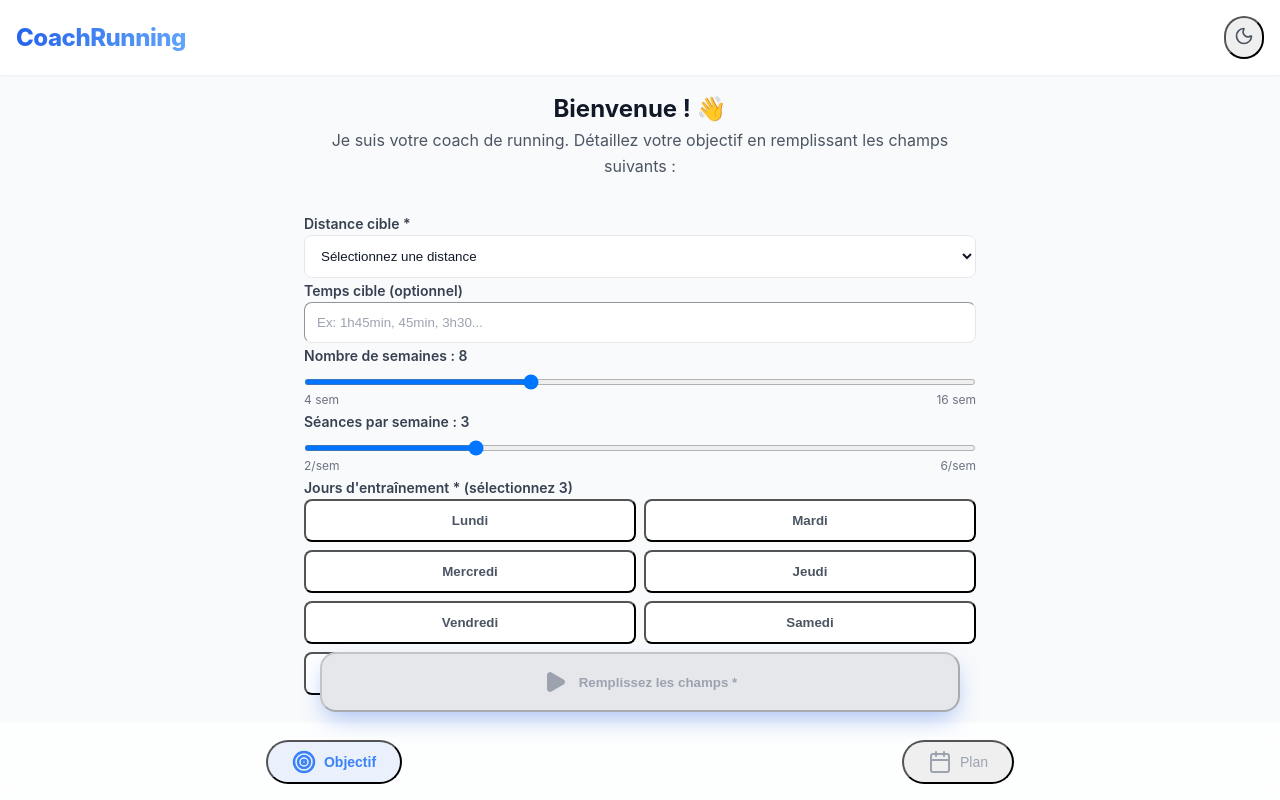
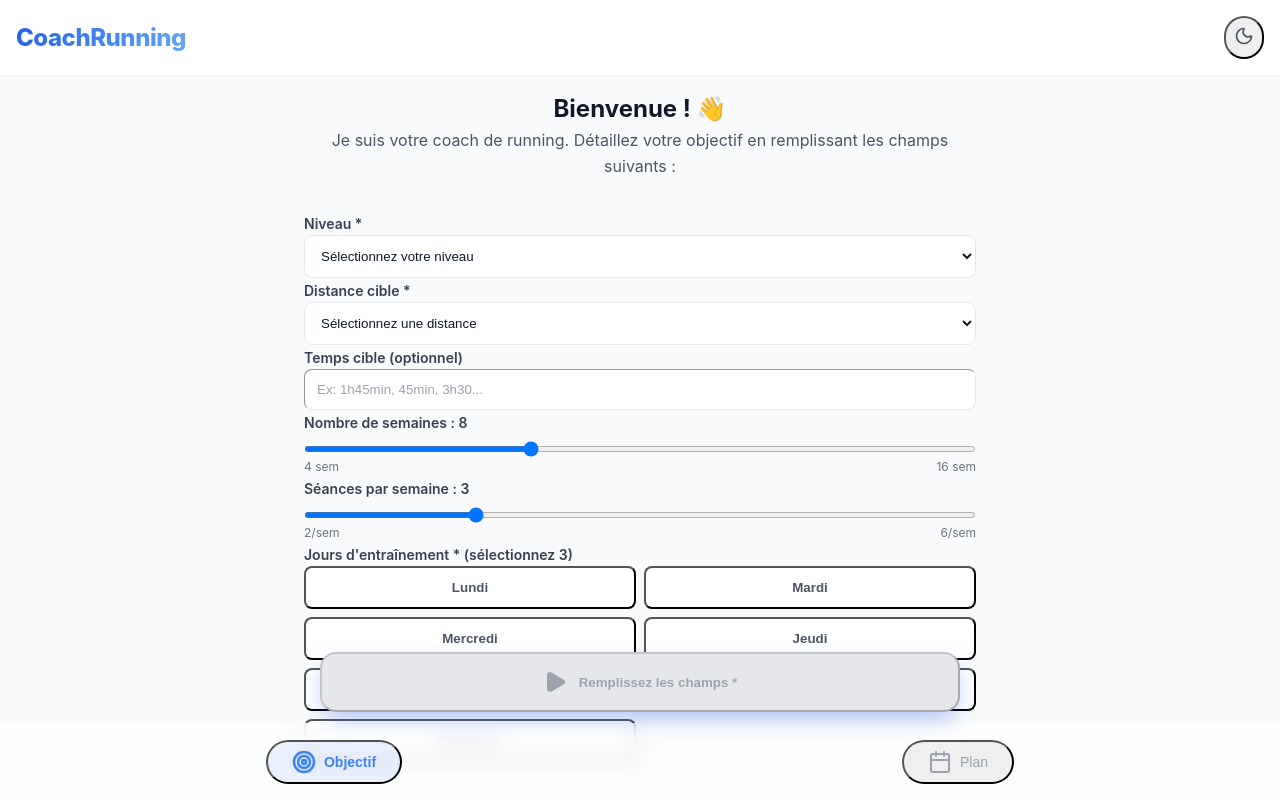
Before and after one commit to aolliet/coach-running, a React (Vite) app: page / in a window 1280 px wide. Built offline with nearby package versions, Linux system fonts and the light colour scheme.

Commit message:
feat: add runner level to form and improve AI prompt validation

```diff
--- a/src/App.tsx
+++ b/src/App.tsx
@@ -27,7 +27,8 @@ function App() {
         targetTime: formData.targetTime,
         weeks: formData.weeks,
         sessionsPerWeek: formData.sessionsPerWeek,
-        trainingDays: formData.trainingDays
+        trainingDays: formData.trainingDays,
+        level: formData.level
       });
 
       setPlan(newPlan);
--- a/src/components/TrainingForm.tsx
+++ b/src/components/TrainingForm.tsx
@@ -7,6 +7,7 @@ interface TrainingFormData {
     weeks: number;
     sessionsPerWeek: number;
     trainingDays: string[];
+    level: string;
 }
 
 interface TrainingFormProps {
@@ -15,6 +16,13 @@ interface TrainingFormProps {
 
 const DAYS = ['Lundi', 'Mardi', 'Mercredi', 'Jeudi', 'Vendredi', 'Samedi', 'Dimanche'];
 const DISTANCES = ['5km', '10km', 'Semi-marathon', 'Marathon', 'Autre'];
+const LEVELS = [
+    'Débutant (reprise ou 1ère fois)',
+    'Occasionnel (1-2 sorties/sem)',
+    'Régulier (2-3 sorties/sem)',
+    'Confirmé (3-4 sorties/sem + compétitions)',
+    'Expert (5+ sorties/sem)'
+];
 
 export const TrainingForm: React.FC<TrainingFormProps> = ({ onSubmit }) => {
     const [formData, setFormData] = useState<TrainingFormData>({
@@ -22,7 +30,8 @@ export const TrainingForm: React.FC<TrainingFormProps> = ({ onSubmit }) => {
         targetTime: '',
         weeks: 8,
         sessionsPerWeek: 3,
-        trainingDays: []
+        trainingDays: [],
+        level: ''
     });
 
     const handleDayToggle = (day: string) => {
@@ -36,12 +45,12 @@ export const TrainingForm: React.FC<TrainingFormProps> = ({ onSubmit }) => {
 
     const handleSubmit = (e: React.FormEvent) => {
         e.preventDefault();
-        if (formData.distance && formData.trainingDays.length > 0) {
+        if (formData.distance && formData.trainingDays.length > 0 && formData.level) {
             onSubmit(formData);
         }
     };
 
-    const isValid = formData.distance && formData.trainingDays.length === formData.sessionsPerWeek;
+    const isValid = formData.distance && formData.trainingDays.length === formData.sessionsPerWeek && formData.level;
     const dayCountMismatch = formData.trainingDays.length > 0 && formData.trainingDays.length !== formData.sessionsPerWeek;
 
     return (
@@ -56,6 +65,24 @@ export const TrainingForm: React.FC<TrainingFormProps> = ({ onSubmit }) => {
             </div>
 
             <form onSubmit={handleSubmit} className="space-y-6">
+                {/* Niveau */}
+                <div>
+                    <label className="block text-sm font-semibold mb-2 text-gray-700 dark:text-gray-300">
+                        Niveau *
+                    </label>
+                    <select
+                        value={formData.level}
+                        onChange={(e) => setFormData({ ...formData, level: e.target.value })}
+                        className="w-full p-3 rounded-lg bg-white dark:bg-gray-800 border border-gray-200 dark:border-gray-700 text-gray-900 dark:text-white focus:outline-none focus:ring-2 focus:ring-blue-500"
+                        required
+                    >
+                        <option value="">Sélectionnez votre niveau</option>
+                        {LEVELS.map(l => (
+                            <option key={l} value={l}>{l}</option>
+                        ))}
+                    </select>
+                </div>
+
                 {/* Distance */}
                 <div>
                     <label className="block text-sm font-semibold mb-2 text-gray-700 dark:text-gray-300">
--- a/src/utils/planGenerator.ts
+++ b/src/utils/planGenerator.ts
@@ -8,6 +8,7 @@ interface UserGoal {
     weeks: number;
     sessionsPerWeek: number;
     trainingDays: string[];
+    level: string;
 }
 
 export const generatePlanWithAI = async (goal: UserGoal): Promise<Week[]> => {
@@ -18,9 +19,21 @@ export const generatePlanWithAI = async (goal: UserGoal): Promise<Week[]> => {
         return generateMockPlan();
     }
 
-    const prompt = `Tu es coach de course à pied. Je souhaite établir un record sur un ${goal.distance}${goal.targetTime ? ` en ${goal.targetTime}` : ''}. Je souhaite que mon plan d'entrainement se déroule sur ${goal.weeks} semaines, ${goal.sessionsPerWeek} fois par semaine, idéalement sur les jours ${goal.trainingDays.join(', ')}.
+    const prompt = `Tu es un coach de course à pied expert.
+Profil du coureur :
+- Niveau : ${goal.level}
+- Objectif : ${goal.distance}
+${goal.targetTime ? `- Temps visé : ${goal.targetTime}` : ''}
+- Disponibilités : ${goal.sessionsPerWeek} séances par semaine, les ${goal.trainingDays.join(', ')}.
+- Durée du plan : ${goal.weeks} semaines.
 
-IMPORTANT : Réponds UNIQUEMENT avec un JSON valide (pas de markdown, pas de texte avant ou après) suivant cette structure EXACTE :
+RÈGLES STRICTES :
+1. ANALYSE DE COHÉRENCE : Vérifie d'abord si l'objectif est réaliste pour le niveau déclaré.
+   - Exemple irréaliste : Débutant visant un Marathon en 2h30.
+   - Exemple irréaliste : 5km en 3h (trop lent).
+   - Si l'objectif est irréaliste ou dangereux, génère un JSON avec une seule semaine et une seule séance dont la description est : "ERREUR : [Explication du problème et conseil pour une saisie réaliste]".
+
+2. FORMAT DE RÉPONSE : Réponds UNIQUEMENT avec un JSON valide (pas de markdown, pas de texte avant ou après) suivant cette structure EXACTE :
 {
   "weeks": [
     {
@@ -29,7 +42,7 @@ IMPORTANT : Réponds UNIQUEMENT avec un JSON valide (pas de markdown, pas de tex
         {
           "day": "Lundi",
           "type": "Repos",
-          "description": "Repos complet ou étirements légers",
+          "description": "Repos complet",
           "completed": false
         },
         {
@@ -43,7 +56,10 @@ IMPORTANT : Réponds UNIQUEMENT avec un JSON valide (pas de markdown, pas de tex
   ]
 }
 
-Génère un plan de ${goal.weeks} semaines adapté à l'objectif. Chaque semaine doit avoir exactement ${goal.sessionsPerWeek} séances sur les jours spécifiés.`;
+3. CONTENU DU PLAN :
+   - Si l'objectif est réaliste, construis un plan progressif sur ${goal.weeks} semaines.
+   - Respecte scrupuleusement les jours d'entraînement : ${goal.trainingDays.join(', ')}.
+   - Intègre le temps visé (${goal.targetTime || 'finir la course'}) dans les allures des séances spécifiques.`;
 
     console.log('Attempting to generate plan with Gemini...');
     console.log('API Key present:', !!apiKey);
```
